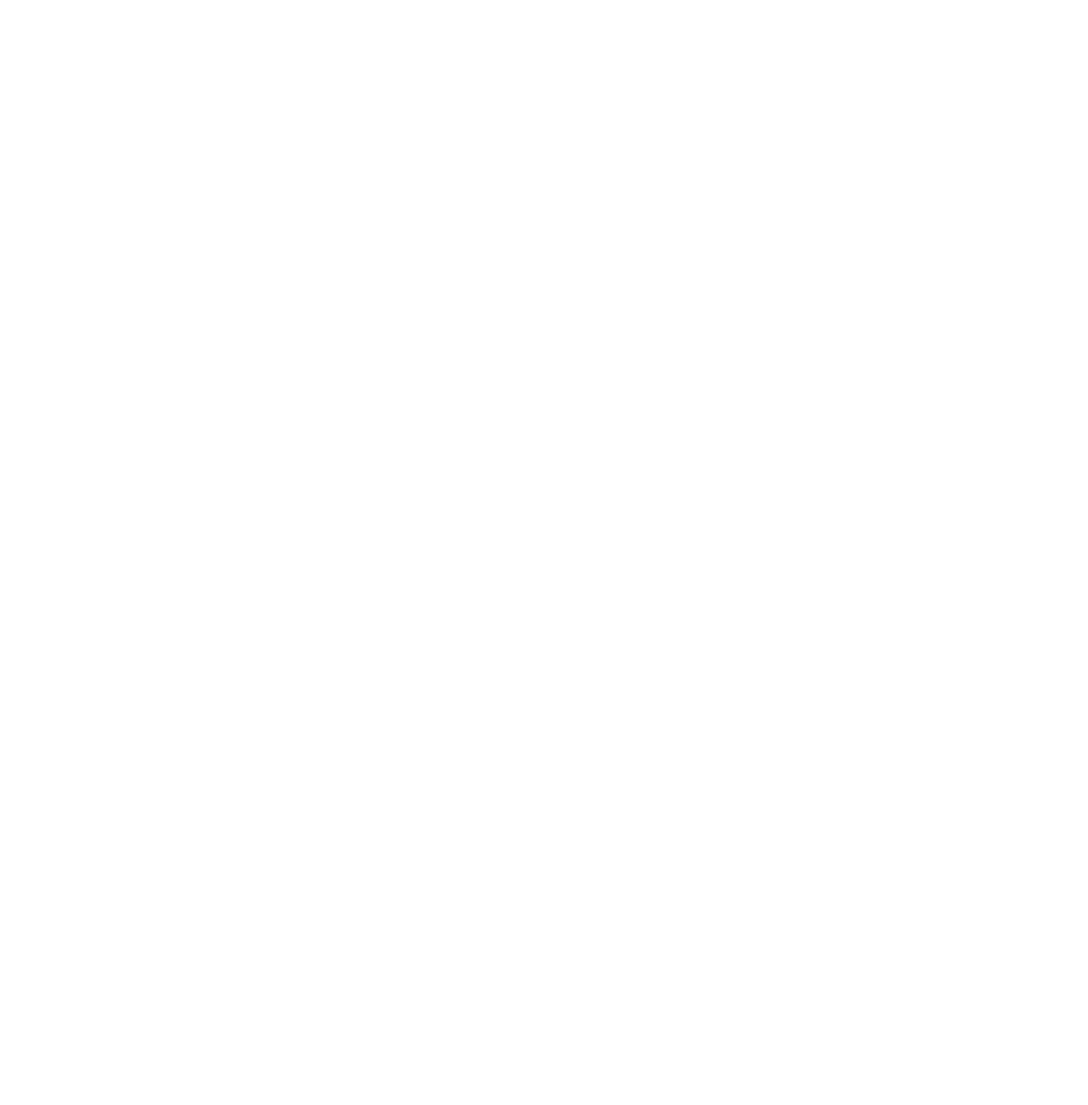
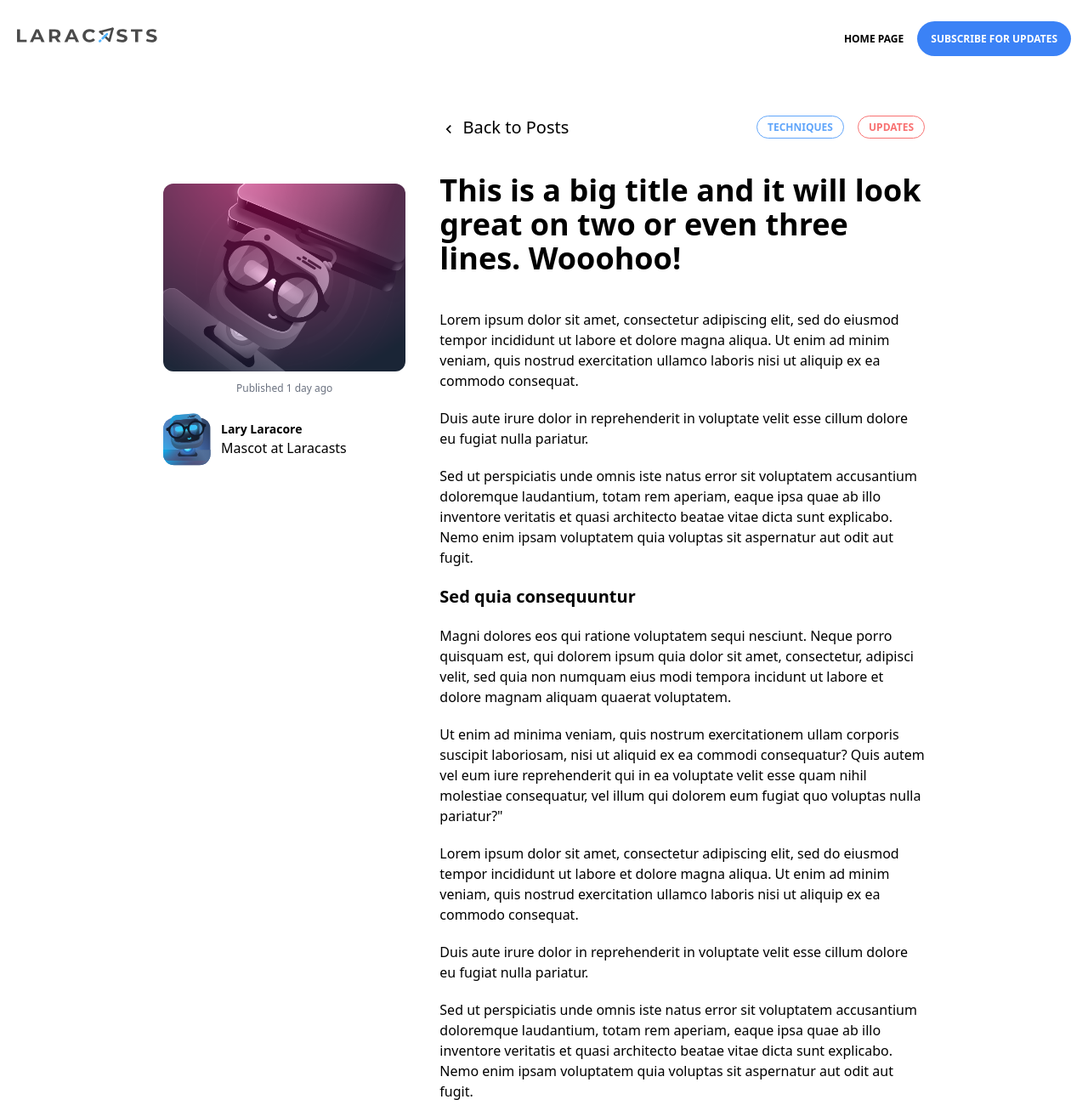
Before and after one commit to ThinThinMoe/tailwind-design, a plain HTML site: page post.html in a window 1280 px wide. Shown: the top 1300 px of the page at 85% size. Before the commit the page ends 800 px from the top, so only its background shows below. Drawn offline with nearby package versions, Linux system fonts and the light colour scheme.

Commit message:
nav fixed and create post

```diff
--- a/post.html
+++ b/post.html
@@ -0,0 +1,140 @@
+<!DOCTYPE html>
+<html lang="en">
+
+<head>
+    <meta charset="UTF-8">
+    <meta http-equiv="X-UA-Compatible" content="IE=edge">
+    <meta name="viewport" content="width=device-width, initial-scale=1.0">
+    <link href="https://unpkg.com/tailwindcss@^2/dist/tailwind.min.css" rel="stylesheet">
+    <title>Tailwind Post Page</title>
+</head>
+
+<body>
+    <div class="post px-5 py-8">
+        <!-- nav -->
+        <div class="lg:flex lg:justify-between">
+            <div>
+                <a href="#">
+                    <img src="images/logo.svg" alt="Laracast Logo" width="165" height="16">
+                </a>
+            </div>
+            <div class="lg:mt-0 mt-5">
+                <a href="#" class="uppercase text-black font-bold text-xs mr-3">Home Page</a>
+                <a href="#" class="bg-blue-500 text-white font-bold text-xs rounded-full px-4 py-3 uppercase">Subscribe
+                    for updates</a>
+            </div>
+        </div>
+
+        <!-- main -->
+        <div class="max-w-4xl m-auto lg:mt-20 lg:flex">
+            <div class="lg:w-1/3 pt-20">
+                <div>
+                    <img src="images/illustration-1.png" alt="illustration 1" class="rounded-xl">
+                </div>
+
+                <p class="lg:text-center text-xs text-gray-500 mt-3">Published 1 day ago</p>
+
+                <div class="flex items-center mt-5">
+                    <img src="images/lary-avatar.svg" alt="lary-avatar">
+                    <div class="text-left ml-3">
+                        <p class="font-bold text-sm">Lary Laracore</p>
+                        <p>Mascot at Laracasts</p>
+                    </div>
+                </div>
+            </div>
+            <div class="lg:w-2/3 lg:ml-10">
+                <div class="lg:flex lg:justify-between hidden lg:block">
+                    <a href="#" class="items-center text-black text-xl hover:text-blue-400">
+                        <svg class="inline-flex items-center transform rotate-360 pointer-events-none" width="22"
+                            height="22" viewBox="0 0 22 22">
+                            <g fill="none" fill-rule="evenodd">
+                                <path stroke="#000" stroke-opacity=".012" stroke-width=".5" d="M21 1v20.16H.84V1z">
+                                </path>
+                                <path class="fill-current"
+                                    d="M13.854 7.224l-3.847 3.856 3.847 3.856-1.184 1.184-5.04-5.04 5.04-5.04z"></path>
+                            </g>
+                        </svg>
+                        Back to Posts
+                    </a>
+                    <div>
+                        <a href="#"
+                            class="rounded-full uppercase border mr-3 border-blue-400 text-blue-400 font-semibold text-xs py-1 px-3">Techniques</a>
+
+                        <a href="#"
+                            class="rounded-full uppercase border border-red-400 text-red-400 font-semibold text-xs py-1 px-3">Updates</a>
+                    </div>
+
+                </div>
+                <h1 class="mt-10 font-bold text-4xl">This is a big title and it will look great on two or even three
+                    lines. Wooohoo!</h1>
+
+                <p class="mt-10">
+                    Lorem ipsum dolor sit amet, consectetur adipiscing elit, sed do eiusmod tempor incididunt ut labore
+                    et dolore magna aliqua. Ut enim ad minim veniam, quis nostrud exercitation ullamco laboris nisi ut
+                    aliquip ex ea commodo consequat.
+                </p>
+
+                <p class="mt-5">
+                    Duis aute irure dolor in reprehenderit in voluptate velit esse cillum dolore eu fugiat nulla
+                    pariatur.
+                </p>
+                <p class="mt-5">
+                    Sed ut perspiciatis unde omnis iste natus error sit voluptatem accusantium doloremque laudantium,
+                    totam rem aperiam, eaque ipsa quae ab illo inventore veritatis et quasi architecto beatae vitae
+                    dicta sunt explicabo. Nemo enim ipsam voluptatem quia voluptas sit aspernatur aut odit aut fugit.
+                </p>
+                <h2 class="font-bold text-xl mt-5">Sed quia consequuntur</h2>
+
+                <p class="mt-5">
+                    Magni dolores eos qui ratione voluptatem sequi nesciunt. Neque porro quisquam est, qui dolorem ipsum
+                    quia dolor sit amet, consectetur, adipisci velit, sed quia non numquam eius modi tempora incidunt ut
+                    labore et dolore magnam aliquam quaerat voluptatem.
+                </p>
+                <p class="mt-5">
+                    Ut enim ad minima veniam, quis nostrum exercitationem ullam corporis suscipit laboriosam, nisi ut
+                    aliquid ex ea commodi consequatur? Quis autem vel eum iure reprehenderit qui in ea voluptate velit
+                    esse quam nihil molestiae consequatur, vel illum qui dolorem eum fugiat quo voluptas nulla
+                    pariatur?"
+                </p>
+                <p class="mt-5">
+                    Lorem ipsum dolor sit amet, consectetur adipiscing elit, sed do eiusmod tempor incididunt ut labore
+                    et dolore magna aliqua. Ut enim ad minim veniam, quis nostrud exercitation ullamco laboris nisi ut
+                    aliquip ex ea commodo consequat.
+                </p>
+                <p class="mt-5">
+                    Duis aute irure dolor in reprehenderit in voluptate velit esse cillum dolore eu fugiat nulla
+                    pariatur.
+                </p>
+                <p class="mt-5">
+                    Sed ut perspiciatis unde omnis iste natus error sit voluptatem accusantium doloremque laudantium,
+                    totam rem aperiam, eaque ipsa quae ab illo inventore veritatis et quasi architecto beatae vitae
+                    dicta sunt explicabo. Nemo enim ipsam voluptatem quia voluptas sit aspernatur aut odit aut fugit.
+                </p>
+            </div>
+        </div>
+
+        <!-- footer -->
+        <div class="bg-gray-100 rounded rounded-xl mt-10">
+            <div class="text-center lg:p-20 py-10">
+                <img src="images/lary-newsletter-icon.svg" alt="lary new letter" class="mx-auto -mb-6">
+                <p class="lg:text-3xl text-xl">Stay in touch with the latest posts</p>
+                <p class="mt-4 lg:text-lg text-xs">Promise to keep the inbox clean. No bugs.</p>
+                <div class="mt-10 lg:inline-block lg:mx-auto lg:bg-gray-200 lg:rounded-full">
+                    <form action="#" method="POST" class="lg:flex">
+                        <div class="lg:flex lg:px-5 py-3 lg:bg-gray-200 rounded-full items-center">
+                            <label for="email" class="hidden lg:block">
+                                <img src="images/mailbox-icon.svg" alt="mail icon" class="mx-auto">
+                            </label>
+                            <input type="text" name="email" id="email" class="lg:bg-gray-200 pl-4 outline-none"
+                                placeholder="Your email address">
+                        </div>
+                        <button type="submit"
+                            class="mt-2 lg:mt-0 lg:ml-4 uppercase text-xs font-semibold text-white bg-blue-500 rounded-full px-8 py-3">Subscribe</button>
+                    </form>
+                </div>
+            </div>
+        </div> <!-- end of footer -->
+    </div>
+</body>
+
+</html>
```
Also changed, not shown: index.html (+4 -4 lines).
